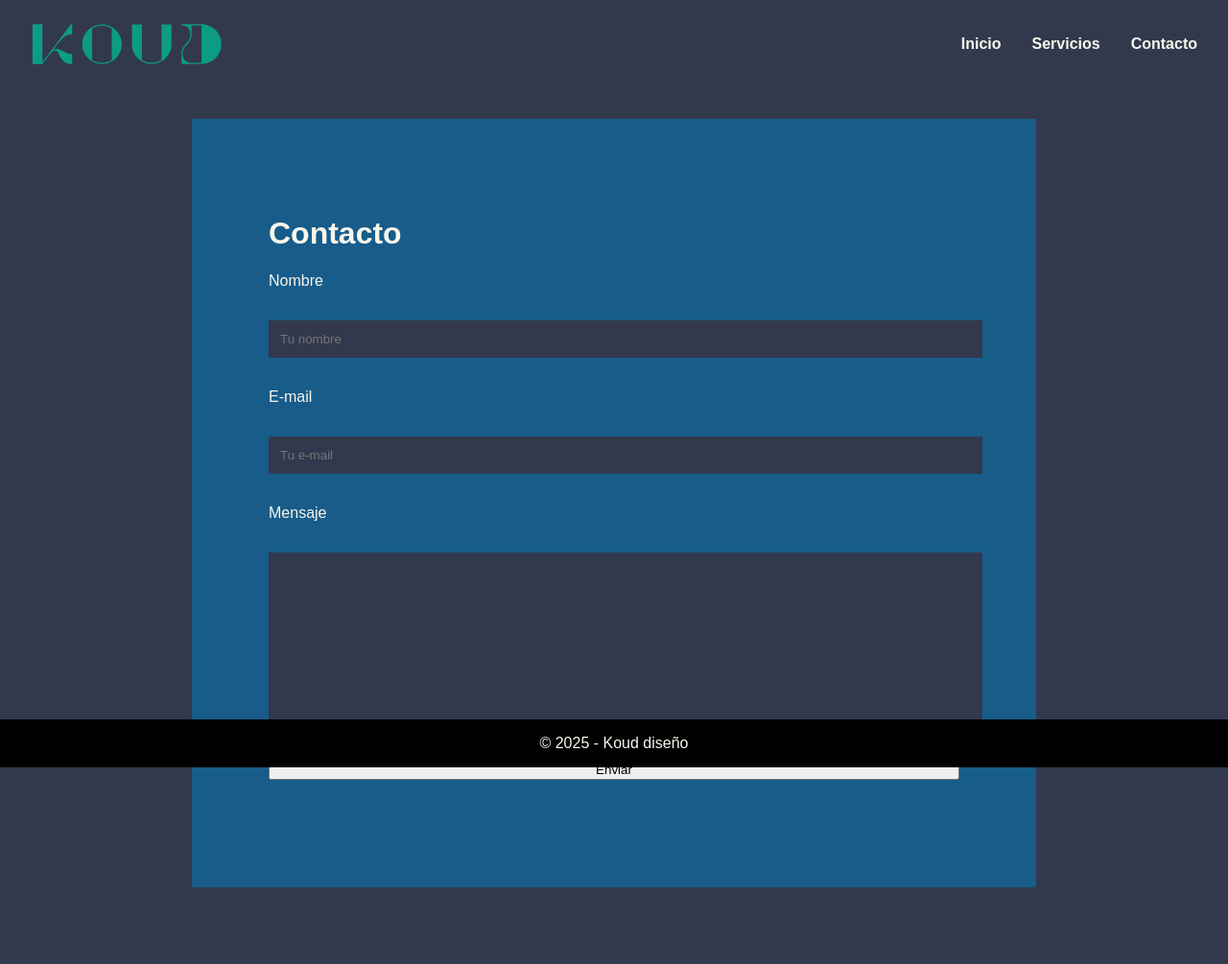
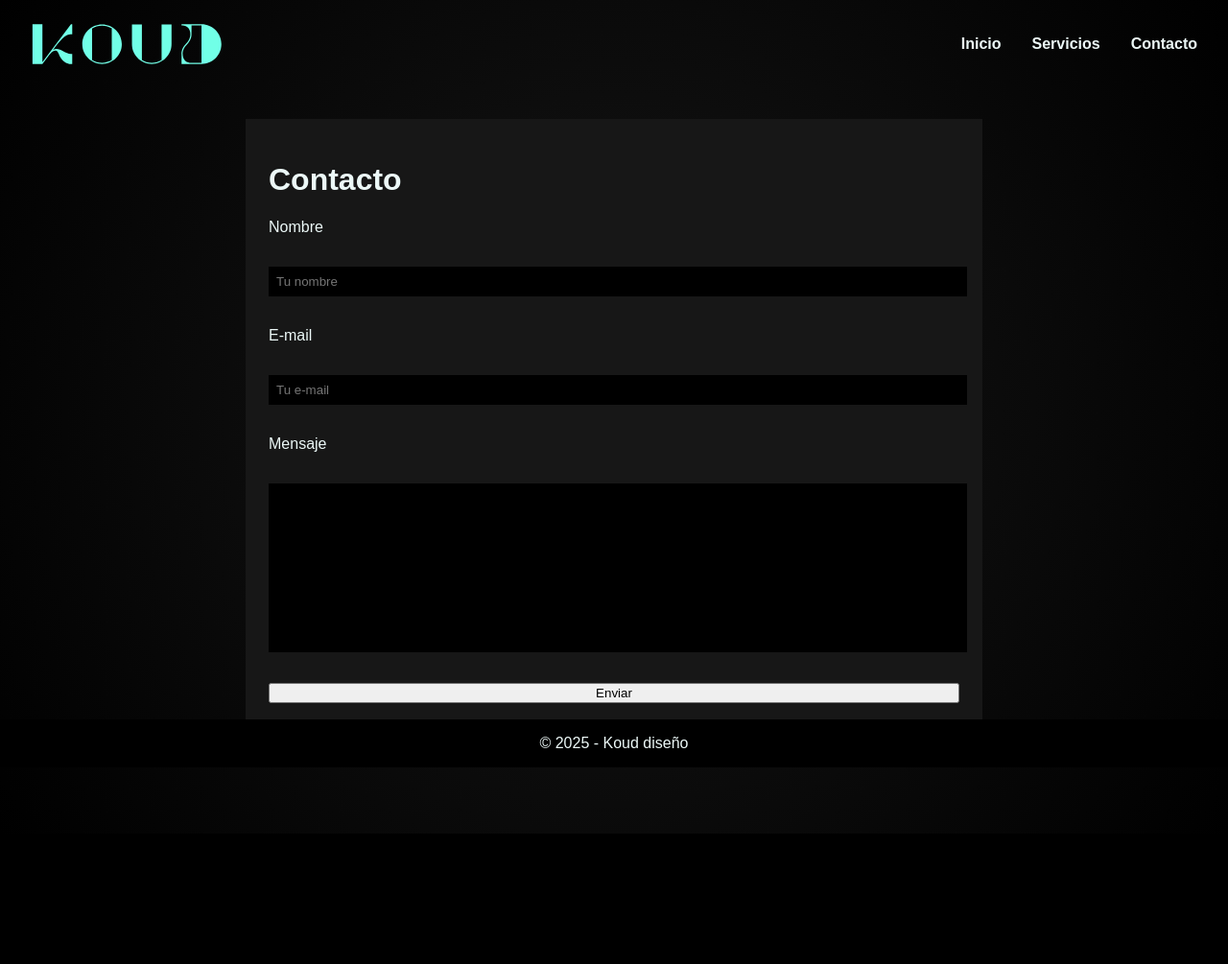
Before and after one commit to dreloker/mi_sitio_personal, a Flask app: page /contact in a window 1280 px wide. Shown: the whole page at 96% size. After the commit the page ends 803 px from the top, so only its background shows below. Run offline with Flask 3, Linux system fonts and the light colour scheme.

Commit message:
agregado fondo interactivo sencillo y favicon

```diff
--- a/static/css/style.css
+++ b/static/css/style.css
@@ -1,27 +1,31 @@
     /*Globales*/
 
   :root {
-    --primario: #0c9c84;
+    --primario: #71ffe7;
     --secundario: #185c8a;
-    --blanco: #f8f7ec;
-    --negros: #32394d;
-    --medios: #787a6d;
+    --blanco: #ecf8f7;
+    --negros: #000000;
+    --medios: #171717;
+  }
+
+  html, body {
+  margin: 0;
+  padding: 0;
+  min-height: 100vh;
+  overflow-x: hidden; /* para evitar scroll lateral */
   }
 
   body {
     font-family: Arial, sans-serif;
-    margin: 0;
-    padding: 0;
-    background-color: var(--negros);
     color: var(--blanco);
     font-size: 1rem;
-
+    background: radial-gradient(circle at var(--x, 50%) var(--y, 50%), var(--medios), var(--negros));
+    transition: background 0.1s ease;
   }
 
   *, *:before, *:after {
     box-sizing: inherit;
-
-}
+  }
 
   header {
     width: 100%;
@@ -97,13 +101,13 @@
   .contacto-wrapper {
   display: flex;
   justify-content: center;
-}
+  }
 
   .contacto-bg {
     width: 100%;
     max-width: 720px;
-    background-color: var(--secundario);
-    padding: 5rem;
+    padding: 3vh;
+    background-color: var(--medios);
   }
 
   .campo {
@@ -115,7 +119,7 @@
 
   .campo__field {
     width: 100%;
-    padding: 0.75rem;
+    padding: 0.5rem 0 0.5rem 0.5rem;
     border: none;
     background-color: var(--negros);
     color: var(--blanco);
--- /dev/null
+++ b/static/js/script.js
@@ -0,0 +1,7 @@
+console.log("Script JS cargado correctamente");
+document.addEventListener("mousemove", function(e) {
+  const x = (e.clientX / window.innerWidth) * 100;
+  const y = (e.clientY / window.innerHeight) * 100;
+  document.body.style.setProperty('--x', `${x}%`);
+  document.body.style.setProperty('--y', `${y}%`);
+});
--- a/templates/contact.html
+++ b/templates/contact.html
@@ -5,6 +5,7 @@
     <meta name="viewport" content="width=device-width, initial-scale=1.0">
     <title>Koud - Contacto</title>
     <link rel="stylesheet" href= "{{ url_for('static', filename='css/style.css') }}" />
+    <link rel="icon" type="image/png" href="{{ url_for('static', filename='img/favicon.png') }}">
 </head>
 <body>
 
@@ -76,5 +77,6 @@
         <p>&copy; 2025 - Koud diseño</p>
       </footer>
 
+  <script src="{{ url_for('static', filename='js/script.js') }}"></script>
 </body>
 </html>
--- a/templates/index.html
+++ b/templates/index.html
@@ -54,5 +54,6 @@
         <p>&copy; 2025 - Koud diseño</p>
       </footer>
 
+  <script src="{{ url_for('static', filename='js/script.js') }}"></script>
 </body>
 </html>
```
Also changed, not shown: templates/services.html (+6 -5 lines), static/img/favicon.png (added).
